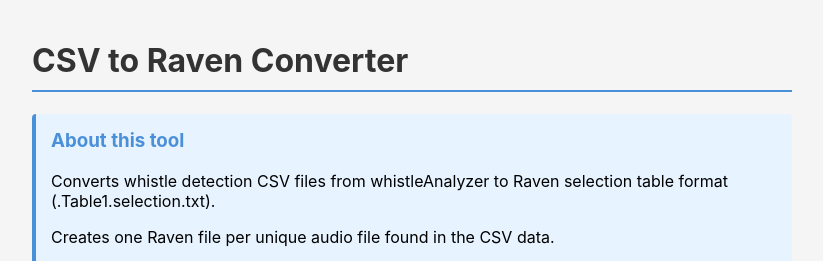
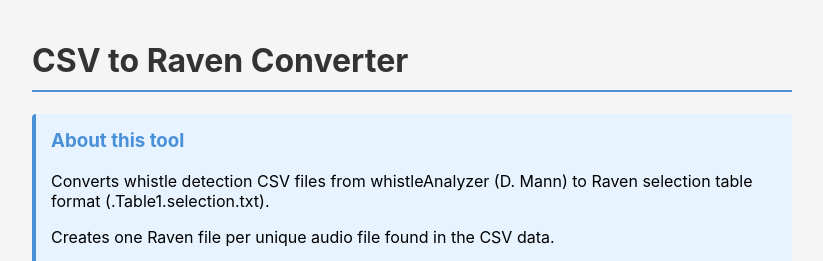
Before and after one commit to xaviermouy/whistleAnalyzer_tools, a plain HTML site: page index.html in a window 1280 px wide. Shown: the top 261 px of the page, without its empty margins (228-1051 px from the left). Drawn offline with Linux system fonts and the light colour scheme.

Commit message:
init commit

```diff
--- a/csv_to_raven.html
+++ b/index.html
@@ -159,7 +159,7 @@
 
     <div class="info">
         <h3>About this tool</h3>
-        <p>Converts whistle detection CSV files from whistleAnalyzer to Raven selection table format (.Table1.selection.txt).</p>
+        <p>Converts whistle detection CSV files from whistleAnalyzer (D. Mann) to Raven selection table format (.Table1.selection.txt).</p>
         <p>Creates one Raven file per unique audio file found in the CSV data.</p>
     </div>
 
```
